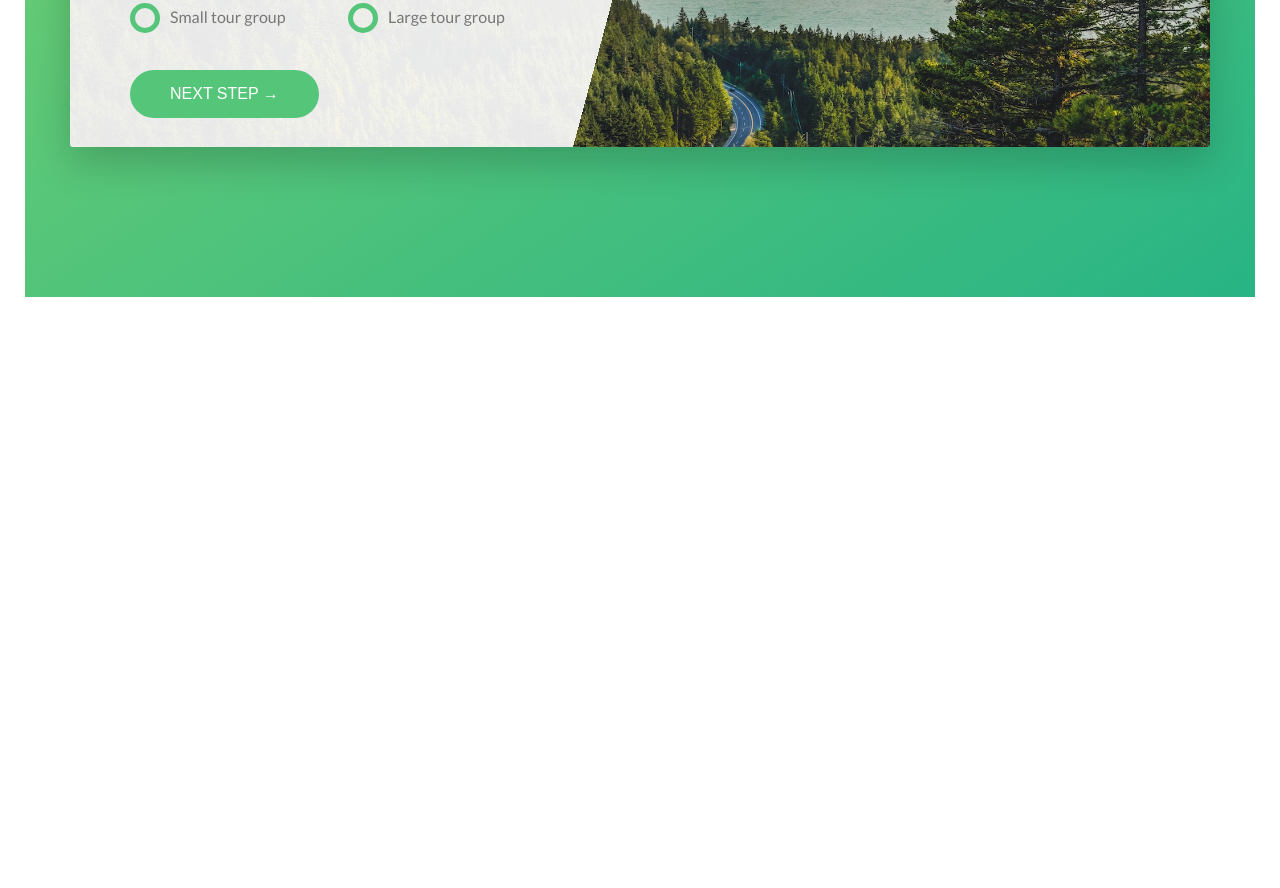
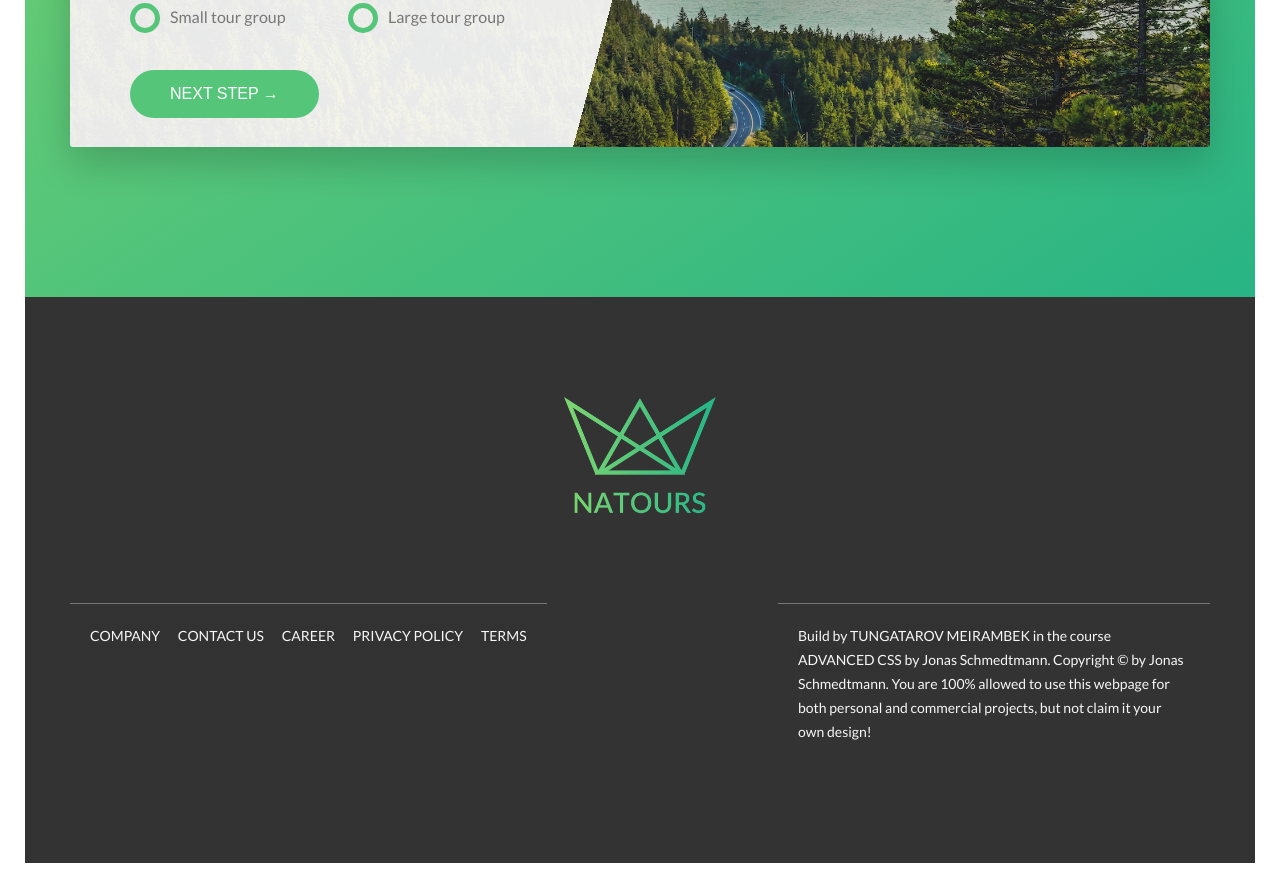
Before and after one commit to tungatarovM/cssProjects, a website: page natours/index.html in a window 1280 px wide. Shown: the part 5008-5896 px from the top of the page. Before the commit the page ends 5330 px from the top, so only its background shows below. Drawn offline with Linux system fonts and the light colour scheme.

Commit message:
add footer section

```diff
--- a/natours/index.html
+++ b/natours/index.html
@@ -14,6 +14,8 @@
         <title>Natours | Exciting tours for adventurous people</title>
     </head>
     <body>
+
+
         <header class="header">
             <div class="header__logo-box">
                 <img src="img/logo-white.png" alt="Logo" class="header__logo">
@@ -299,8 +301,31 @@
                     </div>
                 </div>
             </section>
+        </main>
 
-        </main>
+        <footer class="footer">
+            <div class="footer__logo-box">
+                <img src="img/logo-green-2x.png" alt="Full logo" class="footer__logo">
+            </div>
+            <div class="row">
+                <div class="col-1-of-2">
+                    <div class="footer__navigation">
+                        <ul class="footer_link">
+                            <li class="footer__item"><a href="#" class="footer__link">Company</a></li>
+                            <li class="footer__item"><a href="#" class="footer__link">Contact us</a></li>
+                            <li class="footer__item"><a href="#" class="footer__link">Career</a></li>
+                            <li class="footer__item"><a href="#" class="footer__link">Privacy policy</a></li>
+                            <li class="footer__item"><a href="#" class="footer__link">Terms</a></li>
+                        </ul>
+                    </div>
+                </div>
+                <div class="col-1-of-2">
+                    <p class="footer__copyright">
+                        Build by <a href="#" class="footer__link">Tungatarov Meirambek</a> in the course <a href="#" class="footer__link">Advanced CSS</a> by Jonas Schmedtmann. Copyright &copy; by Jonas Schmedtmann. You are 100% allowed to use this webpage for both personal and commercial projects, but not claim it your own design!
+                    </p>
+                </div>
+            </div>
+        </footer>
 
         <!--
         <section class="grid-test">
--- /dev/null
+++ b/natours/sass/layout/_footer.scss
@@ -0,0 +1,61 @@
+.footer {
+    background-color: $color-grey-dark-3;
+    padding: 10rem 0;
+    font-size: 1.4rem;
+    color: $color-grey-light-1;
+
+    &__logo-box {
+        text-align: center;
+        margin-bottom: 8rem;
+    }
+
+    &__logo {
+        height: 12rem;
+        width: auto;
+    }
+
+    &__navigation {
+        border-top: 1px solid $color-grey-dark;
+        padding: 2rem;
+        display: inline-block;
+    }
+
+    &__list {
+        list-style-type: none;
+    }
+
+    &__item {
+        display: inline-block;
+
+        &:not(:last-child) {
+            margin-right: 1.5rem;
+        }
+    }
+
+    &__link {
+        &:link,
+        &:visited {
+            color: $color-grey-light-1;
+            background-color: rgba($color-grey-dark-3, .6);
+            text-decoration: none;
+            text-transform: uppercase;
+            display: inline-block;
+            transition: all .2s;
+        }
+
+        &:hover,
+        &:active {
+            color: $color-primary;
+            box-shadow: 0 1rem 2rem rgba($color-black, .4);
+            transform: rotate(5deg) scale(1.3);
+        }
+    }
+
+    &__copyright {
+        border-top: 1px solid $color-grey-dark;
+        padding: 2rem;
+        width: 80%;
+        float: right;
+
+    }
+}
--- a/natours/sass/main.scss
+++ b/natours/sass/main.scss
@@ -16,8 +16,9 @@
 @import "components/bg-video";
 @import "components/form";
 
+
 @import "layout/grid";
 @import "layout/header";
-
+@import "layout/footer";
 
 @import "pages/home";
```
Also changed, not shown: natours/css/style.css.
